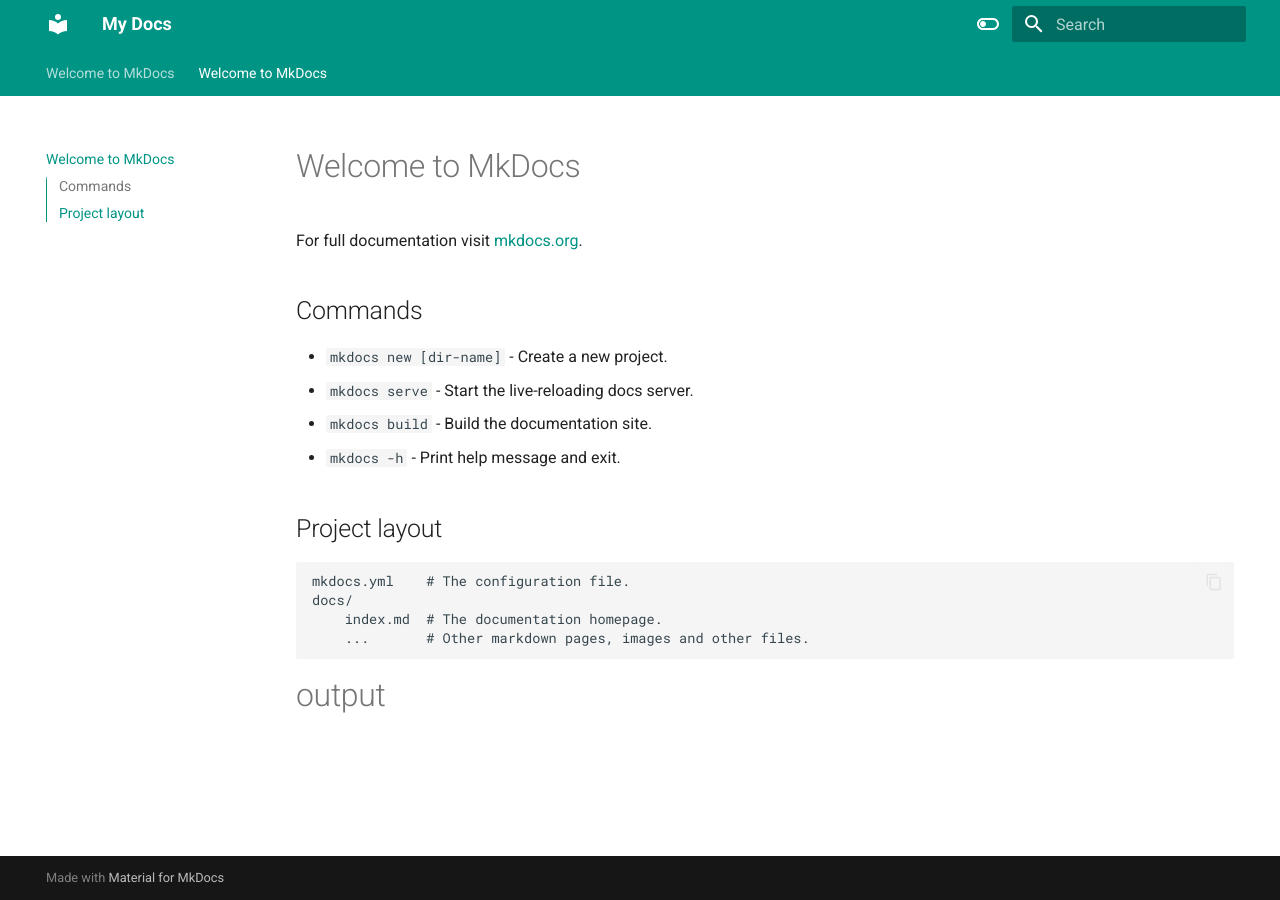
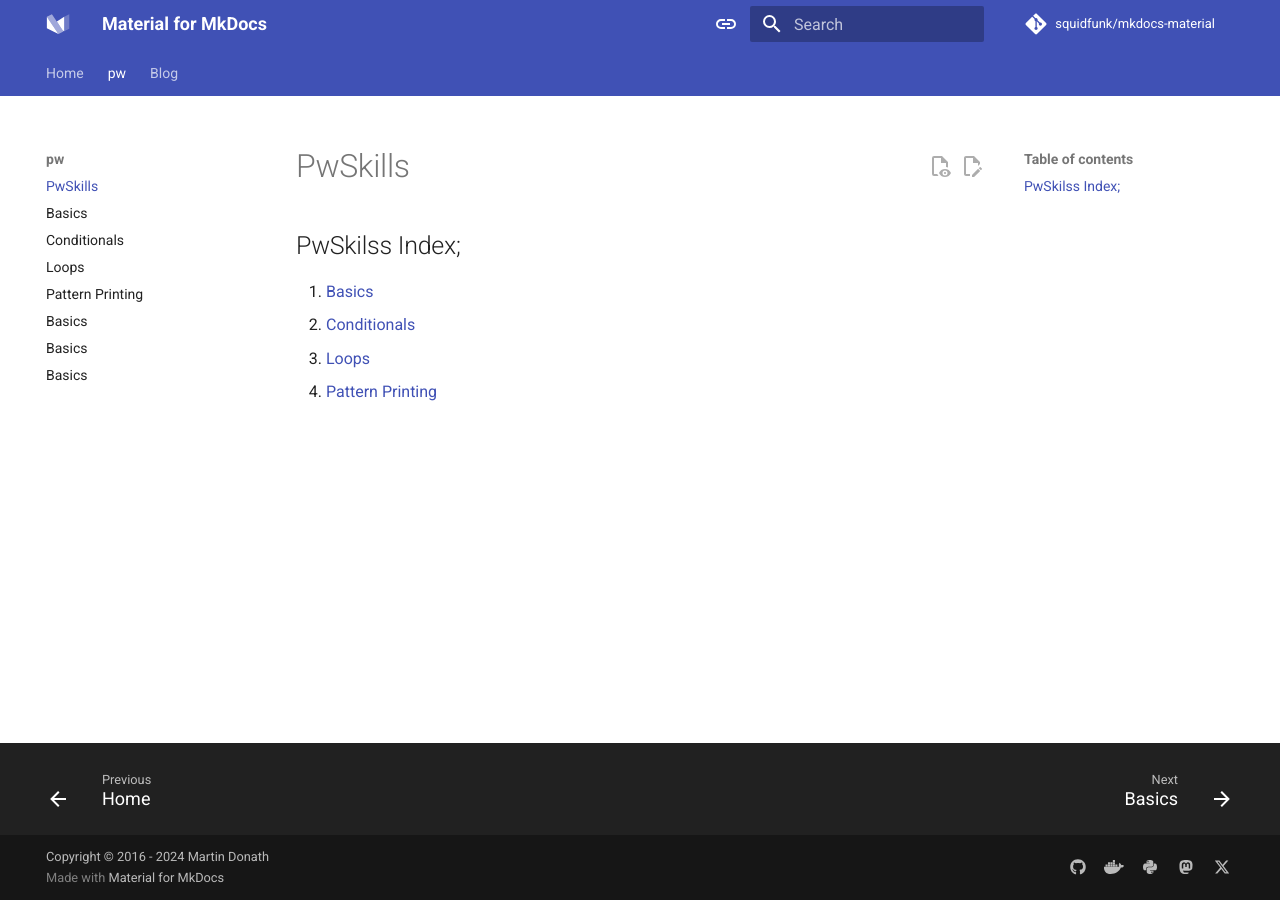
Before and after one commit to hi-pratap/notionhub, an MkDocs documentation site: the page built from docs/PwSkills-Notes.md, in a window 1280 px wide. Built offline with MkDocs 1.6.1 and Material for MkDocs 9.7.7, drawn with Linux system fonts in a browser that asks for light colours; comment, search, counter and statistics services are not loaded.

Commit message:
Pw Index adde and Content Added

```diff
--- a/docs/PwSkills-Notes.md
+++ b/docs/PwSkills-Notes.md
@@ -1,18 +1,8 @@
-# Welcome to MkDocs
+# PwSkills
 
-For full documentation visit [mkdocs.org](https://www.mkdocs.org).
+## PwSkilss Index;
 
-## Commands
-
-* `mkdocs new [dir-name]` - Create a new project.
-* `mkdocs serve` - Start the live-reloading docs server.
-* `mkdocs build` - Build the documentation site.
-* `mkdocs -h` - Print help message and exit.
-
-## Project layout
-
-    mkdocs.yml    # The configuration file.
-    docs/
-        index.md  # The documentation homepage.
-        ...       # Other markdown pages, images and other files.
-# output
+1. [Basics](pw-docs/Basics.md)
+2. [Conditionals](pw-docs/conditionals.md)
+3. [Loops](pw-docs/loops.md)
+4. [Pattern Printing](pw-docs/PatternPrinting.md)
--- a/mkdocs.yml
+++ b/mkdocs.yml
@@ -1,27 +1,130 @@
-site_name: My Docs
+
+site_name: Material for MkDocs
+site_url: https://squidfunk.github.io/mkdocs-material/
+site_author: Martin Donath
+site_description: >-
+  Write your documentation in Markdown and create a professional static site in
+  minutes – searchable, customizable, in 60+ languages, for all devices
+
+# Repository
+repo_name: squidfunk/mkdocs-material
+repo_url: https://github.com/squidfunk/mkdocs-material
+
+# Copyright
+copyright: Copyright &copy; 2016 - 2024 Martin Donath
+
+# Configuration
 theme:
   name: material
   features:
+    - announce.dismiss
+    - content.action.edit
+    - content.action.view
+    - content.code.annotate
+    - content.code.copy
+    - content.code.select
+    # - content.footnote.tooltips
+    # - content.tabs.link
+    - content.tooltips
+    # - header.autohide
+    # - navigation.expand
+    - navigation.footer
+    - navigation.indexes
+    # - navigation.instant
+    # - navigation.instant.prefetch
+    # - navigation.instant.progress
+    # - navigation.prune
+    - navigation.sections
     - navigation.tabs
-    - navigation.sections
-    - toc.integrate
+    # - navigation.tabs.sticky
     - navigation.top
+    - navigation.tracking
+    - search.highlight
+    - search.share
     - search.suggest
-    - search.highlight
-    - content.tabs.link
-    - content.code.annotation
-    - content.code.copy
-  language: en
+    - toc.follow
+    # - toc.integrate
   palette:
-    - scheme: default
+    - media: "(prefers-color-scheme)"
       toggle:
-        icon: material/toggle-switch-off-outline
-        name: Switch to dark mode
-      primary: teal
-      accent: purple
-    - scheme: slate
+        icon: material/link
+        name: Switch to light mode
+    - media: "(prefers-color-scheme: light)"
+      scheme: default
+      primary: indigo
+      accent: indigo
       toggle:
         icon: material/toggle-switch
-        name: Switch to light mode
-      primary: teal
-      accent: lime
+        name: Switch to dark mode
+    - media: "(prefers-color-scheme: dark)"
+      scheme: slate
+      primary: black
+      accent: indigo
+      toggle:
+        icon: material/toggle-switch-off
+        name: Switch to system preference
+  font:
+    text: Roboto
+    code: Roboto Mono
+  favicon: assets/favicon.png
+  icon:
+    logo: logo
+
+# Plugins
+plugins:
+  - blog
+  - search:
+      separator: '[\s\u200b\-_,:!=\[\]()"`/]+|\.(?!\d)|&[lg]t;|(?!\b)(?=[A-Z][a-z])'
+  - minify:
+      minify_html: true
+
+
+
+# Additional configuration
+extra:
+  status:
+    new: Recently added
+    deprecated: Deprecated
+
+  social:
+    - icon: fontawesome/brands/github
+      link: https://github.com/squidfunk
+    - icon: fontawesome/brands/docker
+      link: https://hub.docker.com/r/squidfunk/mkdocs-material/
+    - icon: fontawesome/brands/python
+      link: https://pypi.org/project/mkdocs-material/
+    - icon: fontawesome/brands/mastodon
+      link: https://fosstodon.org/@squidfunk
+    - icon: fontawesome/brands/x-twitter
+      link: https://x.com/squidfunk
+
+# Extensions
+markdown_extensions:
+  - pymdownx.highlight:
+      anchor_linenums: true
+      line_spans: __span
+      pygments_lang_class: true
+  - pymdownx.inlinehilite
+  - pymdownx.snippets
+  - pymdownx.superfences
+  - pymdownx.critic
+  - pymdownx.caret
+  - pymdownx.keys
+  - pymdownx.mark
+  - pymdownx.tilde
+
+# Page tree
+nav:
+  - Home: index.md
+  - pw:
+    - PwSkills-Notes.md
+    - Basics: pw-docs/Basics.md
+    - Conditionals: pw-docs/conditionals.md
+    - Loops: pw-docs/loops.md
+    - Pattern Printing: pw-docs/PatternPrinting.md
+    - Arrays And ArrayList: pw-docs/Basics.md
+    - Multi-Diamentinal Arrays: pw-docs/Basics.md
+    - Strings: pw-docs/Basics.md
+
+  - Blog:
+    - blog/index.md
```
Also changed, not shown: docs/blog/index.md (added, +1 -0 lines), docs/pw-docs/Basics.md (added, +46 -0 lines), docs/pw-docs/PatternPrinting.md (added, +213 -0 lines), docs/pw-docs/conditionals.md (added, +149 -0 lines), docs/pw-docs/loops.md (added, +77 -0 lines).
